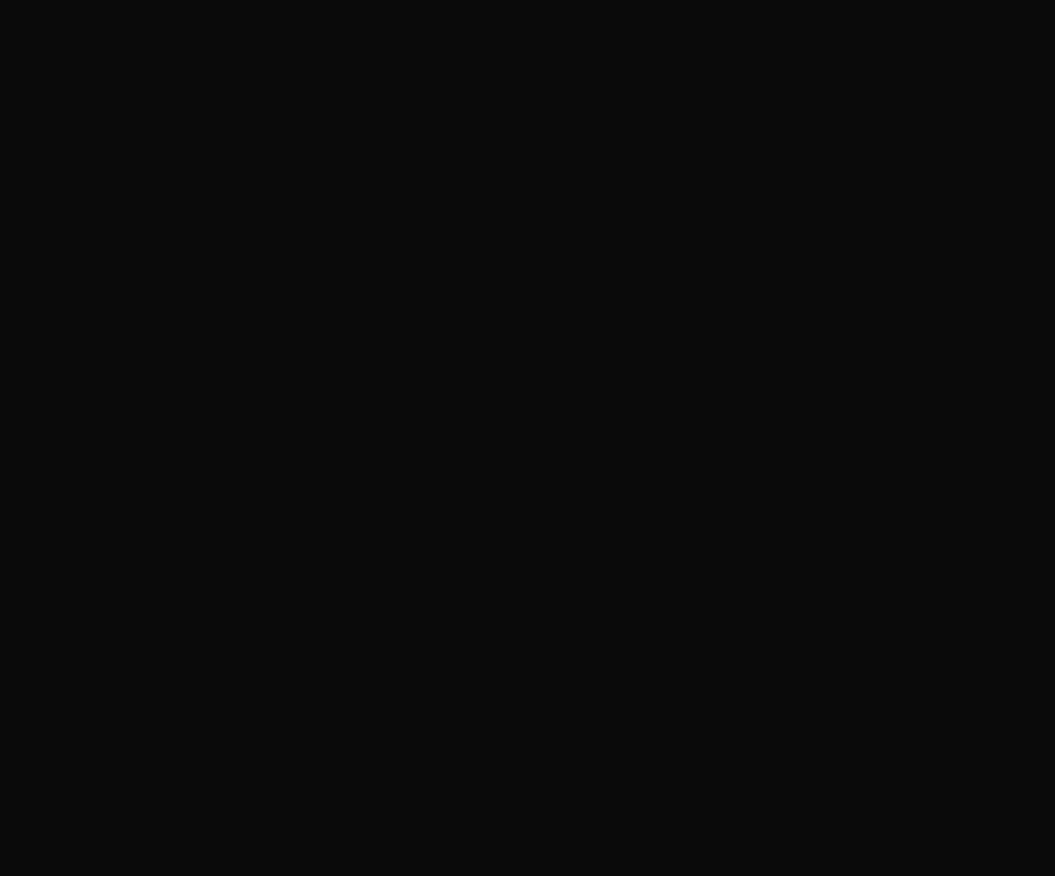
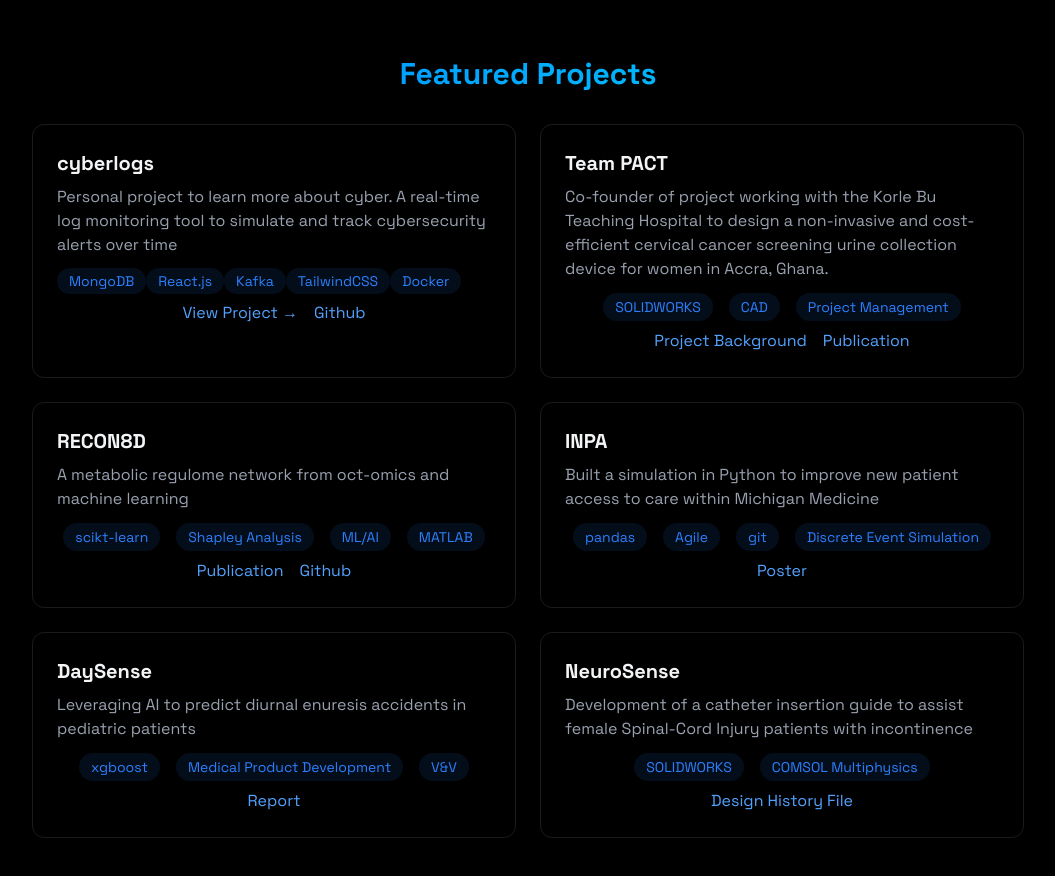
Before and after one commit to srmenon02/srmenon02.github.io, a React (Vite) app: page / in a window 1280 px wide. Shown: the part 2180-3056 px from the top of the page, without its empty margins (112-1167 px from the left). Before the commit the page ends 2156 px from the top, so only its background shows below. Built offline with nearby package versions, Linux system fonts and the light colour scheme.

Commit message:
Added featured projects

```diff
--- a/src/App.jsx
+++ b/src/App.jsx
@@ -6,6 +6,7 @@ import { Navbar } from './components/Navbar';
 import { MobileMenu } from './components/MobileMenu';
 import { Home } from './components/sections/Home';
 import { About } from './components/sections/About';
+import { Projects } from './components/sections/Projects';
 
 function App() {
   const [isLoaded, setIsLoaded] = useState(false);
@@ -18,6 +19,7 @@ function App() {
         <MobileMenu menuOpen={menuOpen} setMenuOpen={setMenuOpen}/>
         <Home />
         <About />
+        <Projects />
       </div>
     </>
   )
--- a/src/components/sections/Projects.jsx
+++ b/src/components/sections/Projects.jsx
@@ -0,0 +1,159 @@
+export const Projects = () => {
+    return <section id="projects" className="min-h-screen flex items-center justify-center py-20">
+        <div className="max-w-5xl mx-auto px-4">
+            <h2 className="text-3xl font-bold mb-8 bg-gradient-to-r from-blue-500 to-cyan-400 bg-clip-text text-transparent text-center">
+                Featured Projects
+            </h2>
+            <div className="grid grid-cols-1 md:grid-cols-2 gap-6">
+                <div className="p-6 rounded-xl border border-white/10 hover:-translate-y-1 hover:border-blue-500/30 hover:shadow-[0_2px_8px_rgba(59,130,246,02)] transition-all">
+                    <h3 className="text-xl font-bold mb-2"> cyberlogs </h3>
+                    <p className="text-gray-400 mb-3">
+                        Personal project to learn more about cyber. A real-time log monitoring tool to simulate
+                        and track cybersecurity alerts over time
+                    </p>
+                    <div>
+                        {["MongoDB", "React.js", "Kafka", "TailwindCSS", "Docker"].map((tech, key) => (
+                                <span
+                                key={key}
+                                className="bg-blue-500/10 text-blue-500 py-1 px-3 rounded-full text-sm hover:bg-blue-500/20 hover:shadow-[0_2px_8px_rgba(59,130,2246,02)] transition
+                                ">
+                                    {tech}
+                                </span>
+                        ))}
+                    </div>
+
+                    <div className="flex justify-center gap-4 items-center  mt-2">
+                        <a href="https://cyberlogs-teal.vercel.app" className="text-blue-400 hover:text-blue-300 transition-colors">
+                            View Project →
+                        </a>
+                        <a href="https://github.com/srmenon02/cyberlogs" className="text-blue-400 hover:text-blue-300 transition-colors">
+                            Github
+                        </a>
+                    </div>
+                </div>
+
+                <div className="p-6 rounded-xl border border-white/10 hover:-translate-y-1 hover:border-blue-500/30 hover:shadow-[0_2px_8px_rgba(59,130,246,02)] transition-all">
+                    <h3 className="text-xl font-bold mb-2"> Team PACT </h3>
+                    <p className="text-gray-400 mb-3">
+                        Co-founder of project working with the Korle Bu Teaching Hospital to design a non-invasive and cost-efficient cervical
+                        cancer screening urine collection device for women in Accra, Ghana.
+                    </p>
+                    <div className="flex justify-center gap-4 items-center">
+                        {["SOLIDWORKS", "CAD", "Project Management"].map((tech, key) => (
+                                <span
+                                key={key}
+                                className="bg-blue-500/10 text-blue-500 py-1 px-3 rounded-full text-sm hover:bg-blue-500/20 hover:shadow-[0_2px_8px_rgba(59,130,2246,02)] transition
+                                ">
+                                    {tech}
+                                </span>
+                        ))}
+                    </div>
+
+                    <div className="flex justify-center gap-4 items-center mt-2">
+                        <a href="https://blogs.lib.umich.edu/student-stories/student-mini-grant-preventative-and-accessible-cervical-cancer-testing" className="text-blue-400 hover:text-blue-300 transition-colors">
+                            Project Background
+                        </a>
+                        <a href="https://obgyn.onlinelibrary.wiley.com/doi/10.1002/ijgo.70216" className="text-blue-400 hover:text-blue-300 transition-colors">
+                            Publication
+                        </a>
+                    </div>
+                </div>
+
+                <div className="p-6 rounded-xl border border-white/10 hover:-translate-y-1 hover:border-blue-500/30 hover:shadow-[0_2px_8px_rgba(59,130,246,02)] transition-all">
+                    <h3 className="text-xl font-bold mb-2"> RECON8D </h3>
+                    <p className="text-gray-400 mb-3">
+                        A metabolic regulome network from oct-omics and machine learning
+                    </p>
+                    <div className="flex justify-center gap-4 items-center">
+                        {["scikt-learn", "Shapley Analysis", "ML/AI", "MATLAB"].map((tech, key) => (
+                                <span
+                                key={key}
+                                className="bg-blue-500/10 text-blue-500 py-1 px-3 rounded-full text-sm hover:bg-blue-500/20 hover:shadow-[0_2px_8px_rgba(59,130,2246,02)] transition
+                                ">
+                                    {tech}
+                                </span>
+                        ))}
+                    </div>
+
+                    <div className="flex justify-center gap-4 items-center  mt-2">
+                        <a href="https://pubmed.ncbi.nlm.nih.gov/39229112/" className="text-blue-400 hover:text-blue-300 transition-colors">
+                            Publication
+                        </a>
+                        <a href="https://github.com/sriram-lab/Metab8D" className="text-blue-400 hover:text-blue-300 transition-colors">
+                            Github
+                        </a>
+                    </div>
+                </div>
+
+                <div className="p-6 rounded-xl border border-white/10 hover:-translate-y-1 hover:border-blue-500/30 hover:shadow-[0_2px_8px_rgba(59,130,246,02)] transition-all">
+                    <h3 className="text-xl font-bold mb-2"> INPA </h3>
+                    <p className="text-gray-400 mb-3">
+                        Built a simulation in Python to improve new patient access to care within Michigan Medicine
+                    </p>
+                    <div className="flex justify-center gap-4 items-center">
+                        {["pandas", "Agile", "git", "Discrete Event Simulation"].map((tech, key) => (
+                                <span
+                                key={key}
+                                className="bg-blue-500/10 text-blue-500 py-1 px-3 rounded-full text-sm hover:bg-blue-500/20 hover:shadow-[0_2px_8px_rgba(59,130,2246,02)] transition
+                                ">
+                                    {tech}
+                                </span>
+                        ))}
+                    </div>
+
+                    <div className="flex justify-center gap-4 items-center  mt-2">
+                        <a href="Files/INPA_S24_Poster.pdf" className="text-blue-400 hover:text-blue-300 transition-colors">
+                            Poster
+                        </a>
+                    </div>
+                </div>
+
+                <div className="p-6 rounded-xl border border-white/10 hover:-translate-y-1 hover:border-blue-500/30 hover:shadow-[0_2px_8px_rgba(59,130,246,02)] transition-all">
+                    <h3 className="text-xl font-bold mb-2"> DaySense </h3>
+                    <p className="text-gray-400 mb-3">
+                        Leveraging AI to predict diurnal enuresis accidents in pediatric patients
+                    </p>
+                    <div className="flex justify-center gap-4 items-center">
+                        {["xgboost", "Medical Product Development", "V&V"].map((tech, key) => (
+                                <span
+                                key={key}
+                                className="bg-blue-500/10 text-blue-500 py-1 px-3 rounded-full text-sm hover:bg-blue-500/20 hover:shadow-[0_2px_8px_rgba(59,130,2246,02)] transition
+                                ">
+                                    {tech}
+                                </span>
+                        ))}
+                    </div>
+
+                    <div className="flex justify-center gap-4 items-center  mt-2">
+                        <a href="Files/NPD_Report.pdf" className="text-blue-400 hover:text-blue-300 transition-colors">
+                            Report
+                        </a>
+                    </div>
+                </div>
+
+                <div className="p-6 rounded-xl border border-white/10 hover:-translate-y-1 hover:border-blue-500/30 hover:shadow-[0_2px_8px_rgba(59,130,246,02)] transition-all">
+                    <h3 className="text-xl font-bold mb-2"> NeuroSense </h3>
+                    <p className="text-gray-400 mb-3">
+                        Development of a catheter insertion guide to assist female Spinal-Cord Injury patients with incontinence
+                    </p>
+                    <div className="flex justify-center gap-4 items-center">
+                        {["SOLIDWORKS", "COMSOL Multiphysics"].map((tech, key) => (
+                                <span
+                                key={key}
+                                className="bg-blue-500/10 text-blue-500 py-1 px-3 rounded-full text-sm hover:bg-blue-500/20 hover:shadow-[0_2px_8px_rgba(59,130,2246,02)] transition
+                                ">
+                                    {tech}
+                                </span>
+                        ))}
+                    </div>
+
+                    <div className="flex justify-center gap-4 items-center mt-2">
+                        <a href="Files/Final_Assembled_DHF.pdf" className="text-blue-400 hover:text-blue-300 transition-colors">
+                            Design History File
+                        </a>
+                    </div>
+                </div>
+            </div>
+        </div>
+    </section>
+};
```
